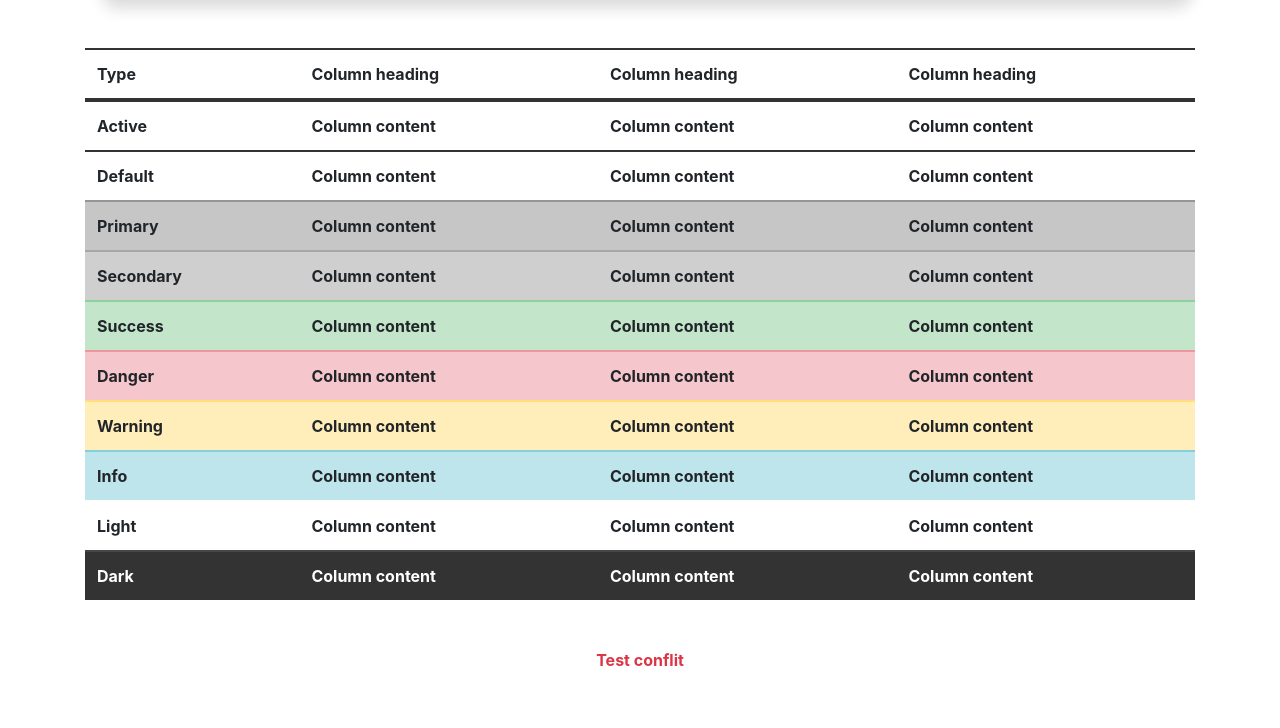
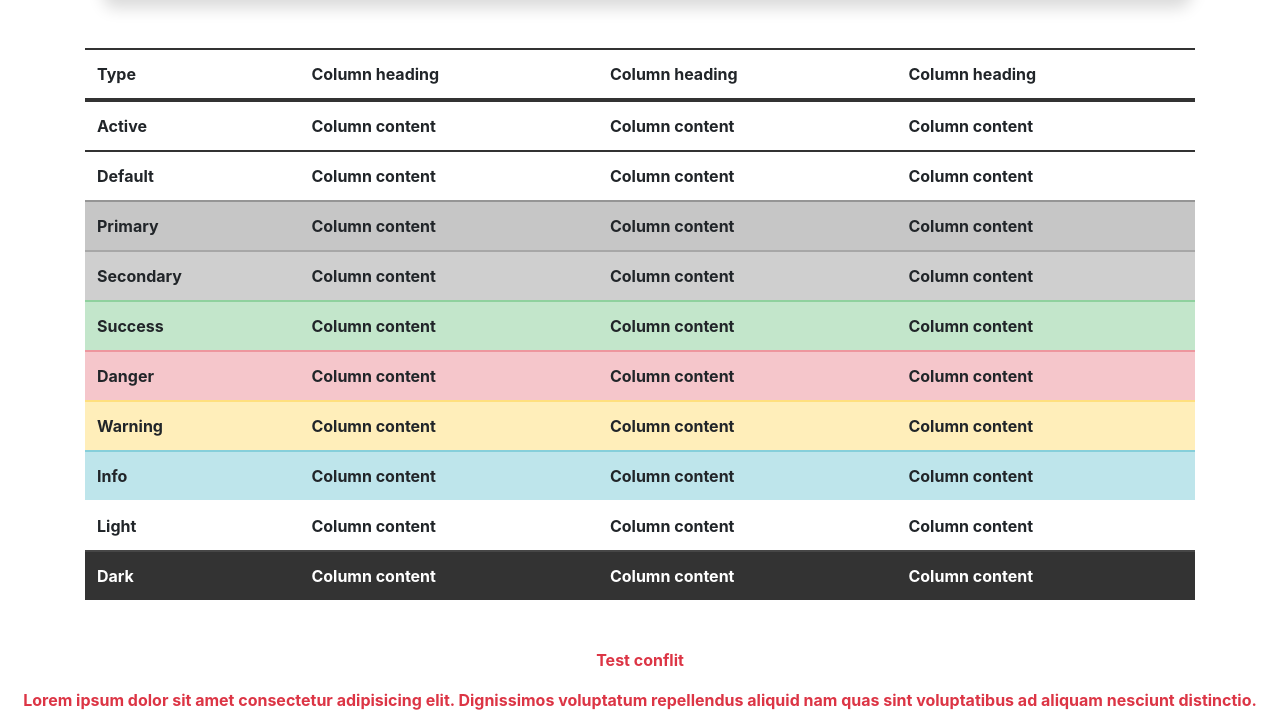
Before and after one commit to gabriellefournier-neri/NoobInterface, a plain HTML site: page index.html in a window 1280 px wide. Shown: the part 858-1586 px from the top of the page. Before the commit the page ends 1546 px from the top, so only its background shows below. Drawn offline with nearby package versions, Linux system fonts and the light colour scheme; a web font is replaced by a local one.

Commit message:
ajout test conflit

```diff
--- a/index.html
+++ b/index.html
@@ -152,6 +152,7 @@
 
         </div>
         <p class="text-center text-danger">Test conflit</p>
+        <p class="text-center text-danger">Lorem ipsum dolor sit amet consectetur adipisicing elit. Dignissimos voluptatum repellendus aliquid nam quas sint voluptatibus ad aliquam nesciunt distinctio.</p>
     </main>
 
 
```
